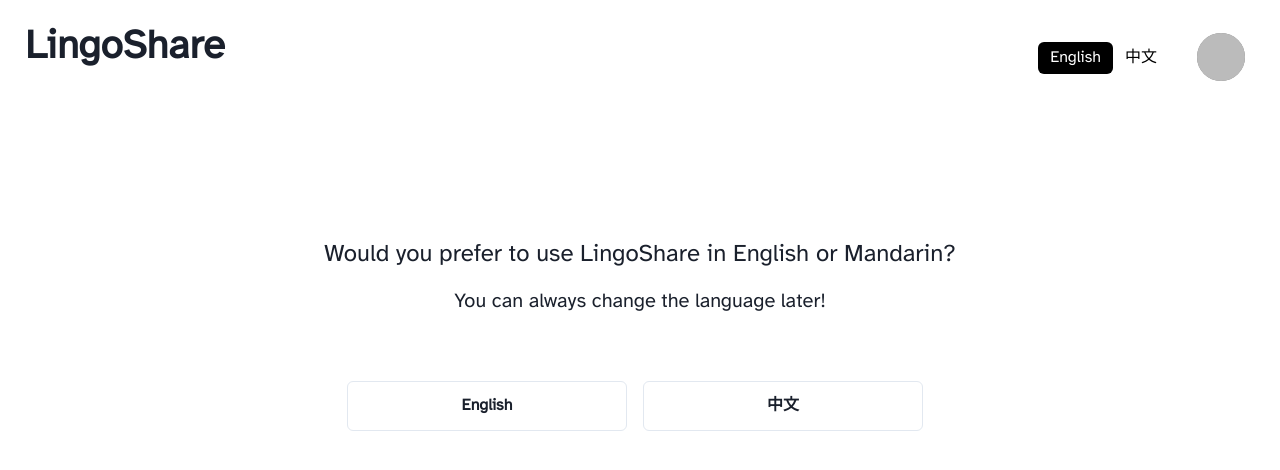
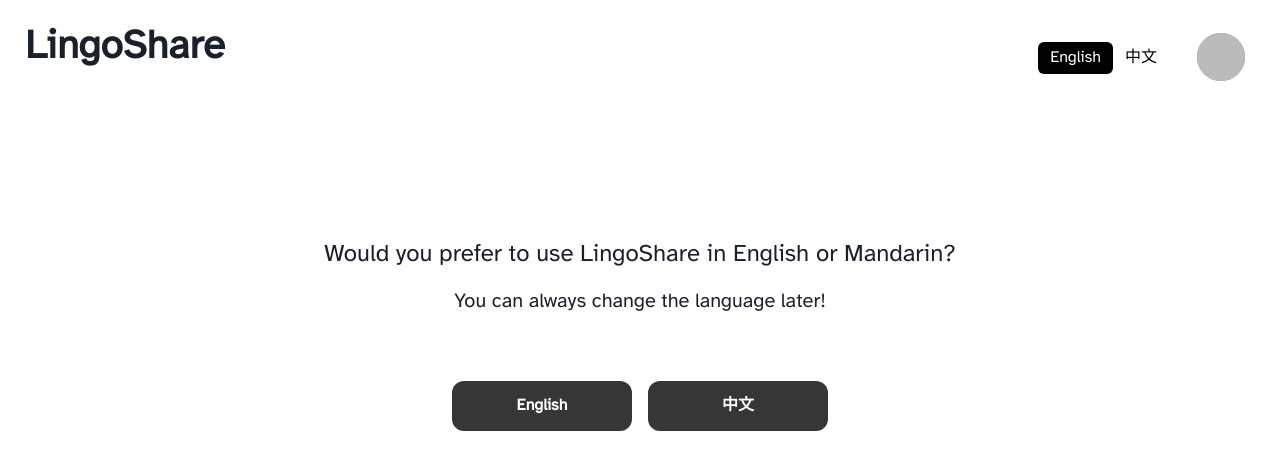
Before and after one commit to cooper-a/lingo-share, a React (Create React App) app in the folder lingo-share/: page /languagepreference in a window 1280 px wide. Shown: the top 470 px of the page. Built offline with nearby package versions, Linux system fonts and the light colour scheme; no server answers; the database is empty; sample sign-in values are in the browser's storage.

Commit message:
finish onboarding style audit

```diff
--- a/lingo-share/src/components/onboarding/languagePreference.jsx
+++ b/lingo-share/src/components/onboarding/languagePreference.jsx
@@ -1,4 +1,4 @@
-import { Button, ChakraProvider, Stack, Text } from "@chakra-ui/react";
+import { ChakraProvider, Stack, Text } from "@chakra-ui/react";
 import { useNavigate } from "react-router-dom";
 import { UserAuth } from "../../contexts/AuthContext";
 import React from "react";
@@ -6,6 +6,7 @@
 import { ref, set } from "firebase/database";
 import { useTranslation } from "react-i18next";
 import Navbar from "../navbar";
+import PrimaryButton from "../lingoshare-components/primarybutton";
 
 export default function LanguagePreference() {
   const navigate = useNavigate();
@@ -36,23 +37,20 @@
             align={"center"}
             marginTop={"50px"}
           >
-            <Button
+            <PrimaryButton
               className="btn"
+              width={"180px"}
               height={"50px"}
+              text={t("English")}
               onClick={() => handleClick("en", "welcomepage")}
-              variant="outline"
-            >
-              {t("English")}
-            </Button>
-            <Button
+            />
+            <PrimaryButton
               className="btn"
+              width={"180px"}
               height={"50px"}
-              marginRight={"10px"}
+              text={t("中文")}
               onClick={() => handleClick("zh", "welcomepage")}
-              variant="outline"
-            >
-              {"中文"}
-            </Button>
+            />
           </Stack>
         </div>
       </ChakraProvider>
--- a/lingo-share/src/components/onboarding/languageProficiency.jsx
+++ b/lingo-share/src/components/onboarding/languageProficiency.jsx
@@ -1,4 +1,4 @@
-import { Button, ChakraProvider, Text } from "@chakra-ui/react";
+import { ChakraProvider, Text } from "@chakra-ui/react";
 import { onValue, ref, set } from "firebase/database";
 import React, { useEffect, useState } from "react";
 import { useTranslation } from "react-i18next";
@@ -6,6 +6,7 @@
 import { UserAuth } from "../../contexts/AuthContext";
 import { rtdb } from "../../firebase";
 import "../../styles/onboarding.css";
+import PrimaryButton from "../lingoshare-components/primarybutton";
 import Navbar from "../navbar";
 
 export default function LanguageProficiency() {
@@ -52,35 +53,28 @@
           </div>
           <div className="grid-btns">
             <div className="grid-item-btn">
-              <Button
-                variant="outline"
-                marginTop={"50px"}
+              <PrimaryButton
+                width={"280px"}
+                height={"50px"}
+                text={t("Can speak it well")}
                 onClick={() => handleSelection("well")}
-                width={"400px"}
-                height={"50px"}
-              >
-                {t("Well")}
-              </Button>
+              />
             </div>
             <div className="grid-item-btn">
-              <Button
-                width={"400px"}
+              <PrimaryButton
+                width={"280px"}
                 height={"50px"}
-                variant="outline"
+                text={t("Can speak some of it")}
                 onClick={() => handleSelection("okay")}
-              >
-                {t("Okay")}
-              </Button>
+              />
             </div>
             <div className="grid-item-btn">
-              <Button
-                width={"400px"}
+              <PrimaryButton
+                width={"280px"}
                 height={"50px"}
-                variant="outline"
+                text={t("Getting started with it")}
                 onClick={() => handleSelection("poor")}
-              >
-                {t("Poorly")}
-              </Button>
+              />
             </div>
           </div>
         </div>
--- a/lingo-share/src/components/onboarding/userSelect.jsx
+++ b/lingo-share/src/components/onboarding/userSelect.jsx
@@ -1,4 +1,4 @@
-import { Button, ChakraProvider, Stack, Text } from "@chakra-ui/react";
+import { ChakraProvider, Stack, Text } from "@chakra-ui/react";
 import { rtdb } from "../../firebase";
 import { set, ref } from "firebase/database";
 import { useNavigate } from "react-router-dom";
@@ -6,6 +6,7 @@
 import Navbar from "../navbar";
 import React, { useState, useEffect } from "react";
 import { useTranslation } from "react-i18next";
+import PrimaryButton from "../lingoshare-components/primarybutton";
 
 export default function UserSelect() {
   const { user } = UserAuth();
@@ -57,22 +58,20 @@
             align={"center"}
             marginTop={"50px"}
           >
-            <Button
-              variant="outline"
+            <PrimaryButton
               className="selection-btn"
+              width={"260px"}
               height={"50px"}
+              text={t("A native Mandarin speaker")}
               onClick={() => handleSelection("native")}
-            >
-              {t("A native Mandarin speaker")}
-            </Button>
-            <Button
+            />
+            <PrimaryButton
               className="selection-btn"
-              variant="outline"
+              width={"260px"}
               height={"50px"}
+              text={t("Learning to speak Mandarin")}
               onClick={() => handleSelection("learner")}
-            >
-              {t("Learning to speak Mandarin")}
-            </Button>
+            />
           </Stack>
         </div>
       </ChakraProvider>
--- a/lingo-share/src/components/onboarding/welcomePage.jsx
+++ b/lingo-share/src/components/onboarding/welcomePage.jsx
@@ -1,4 +1,4 @@
-import { Button, ChakraProvider, Text } from "@chakra-ui/react";
+import { ChakraProvider, Text } from "@chakra-ui/react";
 import { rtdb } from "../../firebase";
 import { set, ref, onValue } from "firebase/database";
 import { useNavigate } from "react-router-dom";
@@ -7,6 +7,7 @@
 import React, { useEffect, useState } from "react";
 import "../../styles/homepage.css";
 import { useTranslation } from "react-i18next";
+import PrimaryButton from "../lingoshare-components/primarybutton";
 
 export default function WelcomePage() {
   const [error, setError] = useState(null);
@@ -47,15 +48,13 @@
           <Text fontSize="4xl">
             {t("All done! We hope you enjoy LingoShare")}
           </Text>
-          <Button
-            width={"400px"}
+          <PrimaryButton
+            width={"280px"}
             height={"50px"}
             marginTop={"50px"}
-            variant="outline"
+            text={t("Get Started")}
             onClick={() => handleSelection()}
-          >
-            {t("Get Started")}
-          </Button>
+          />
         </div>
       </ChakraProvider>
     </div>
--- a/lingo-share/src/i18n.js
+++ b/lingo-share/src/i18n.js
@@ -46,9 +46,9 @@
       "How well can you speak": "How well can you speak",
       English: "English",
       Mandarin: "Mandarin",
-      Well: "Well",
-      Okay: "Okay",
-      Poorly: "Poorly",
+      "Can speak it well": "Can speak it well",
+      "Can speak some of it": "Can speak some of it",
+      "Getting started with it": "Getting started with it",
       "Who would you like to call?": "Who would you like to call?",
       "Welcome to LingoShare!": "Welcome to LingoShare!",
       Online: "Online",
@@ -155,9 +155,10 @@
       "How well can you speak": "你的中文水平如何",
       English: "英语",
       Mandarin: "中文",
-      Okay: "一般般",
-      Well: "流利",
-      Poorly: "差",
+      // TODO - translate lines 159 to 161
+      "Can speak it well": "Can speak it well",
+      "Can speak some of it": "Can speak some of it",
+      "Getting started with it": "Getting started with it",
       "Who would you like to call?": "你想与谁通话？",
       "Welcome to LingoShare!": "欢迎来到LingoShare!",
       // TODO - translate these
```
